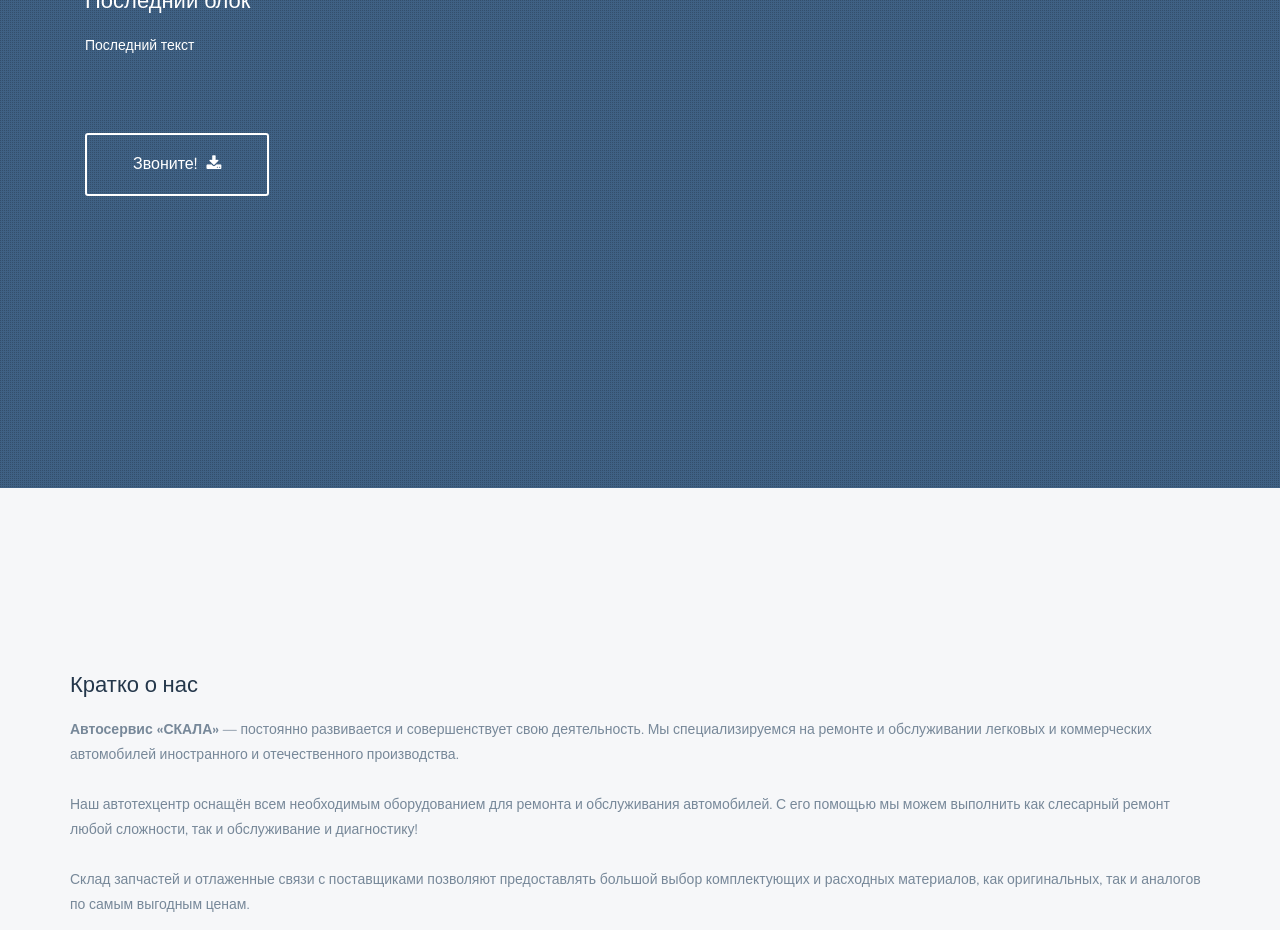
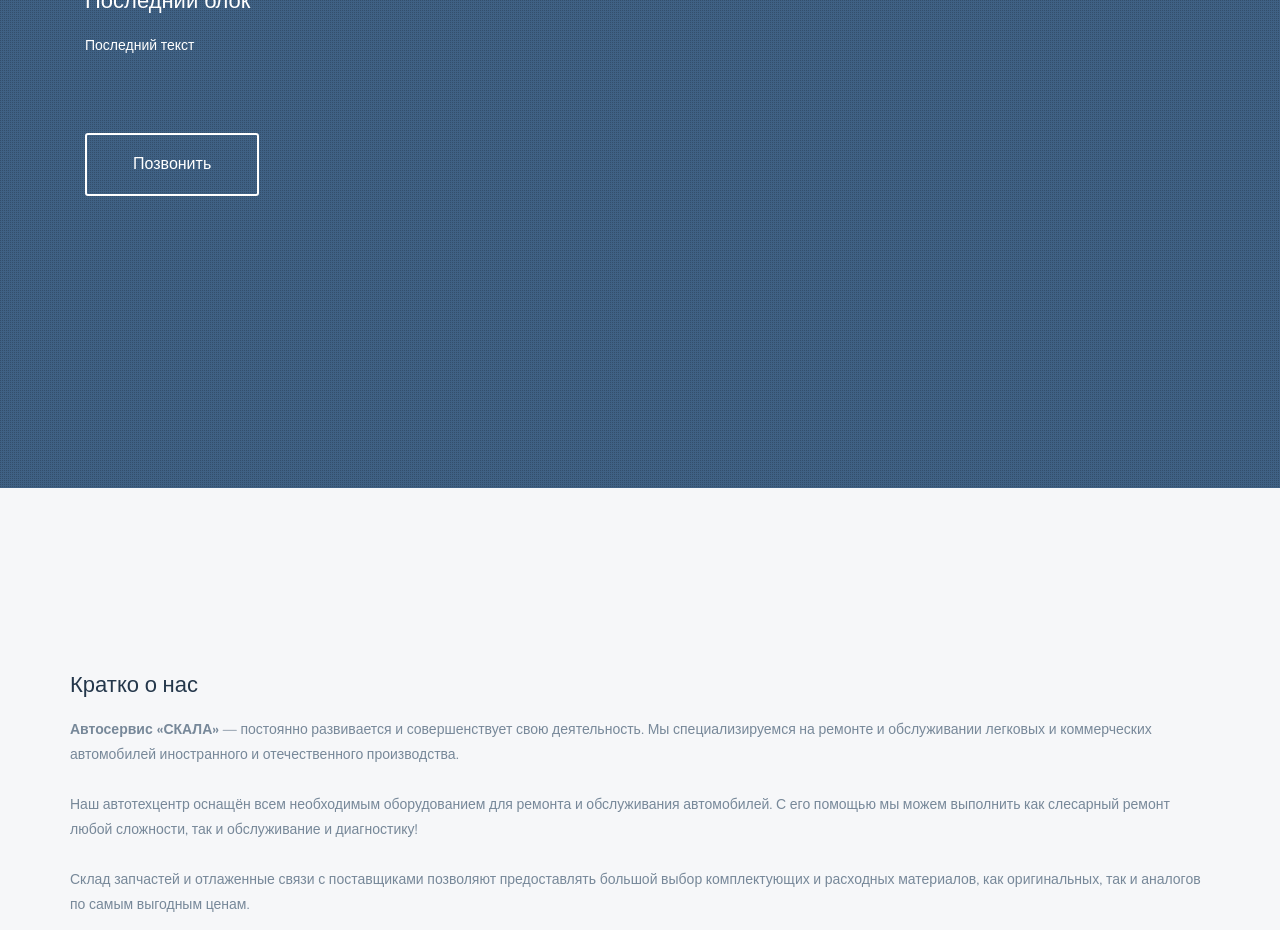
Before and after one commit to GS-Darkcores/WebZone, a plain HTML site: page maked/index.html in a window 1280 px wide. Shown: the part 2080-3010 px from the top of the page. Drawn offline with nearby package versions, Linux system fonts and the light colour scheme; a script that the page names is missing; files whose address does not match are found by name.

Commit message:
Update index.html

```diff
--- a/maked/index.html
+++ b/maked/index.html
@@ -161,7 +161,7 @@
 						<div class="col-md-6">
 							<h1>Последний блок</h1>
 							<p>Последний текст</p>
-							<a href="#call" class="download-btn">Звоните! <i class="fa fa-download"></i></a>
+							<a href="#call" class="download-btn">Позвонить</a>
 						</div>
 					</div>
 				</div>
```
